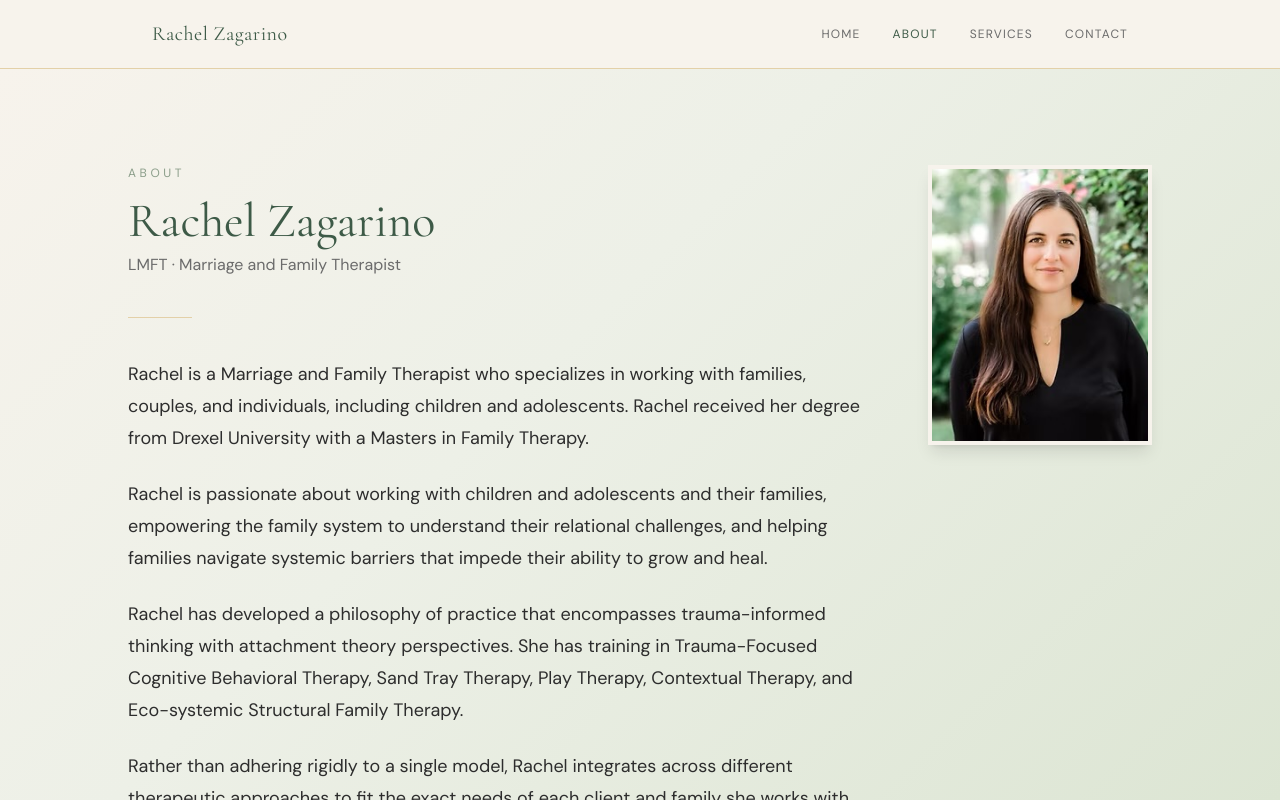
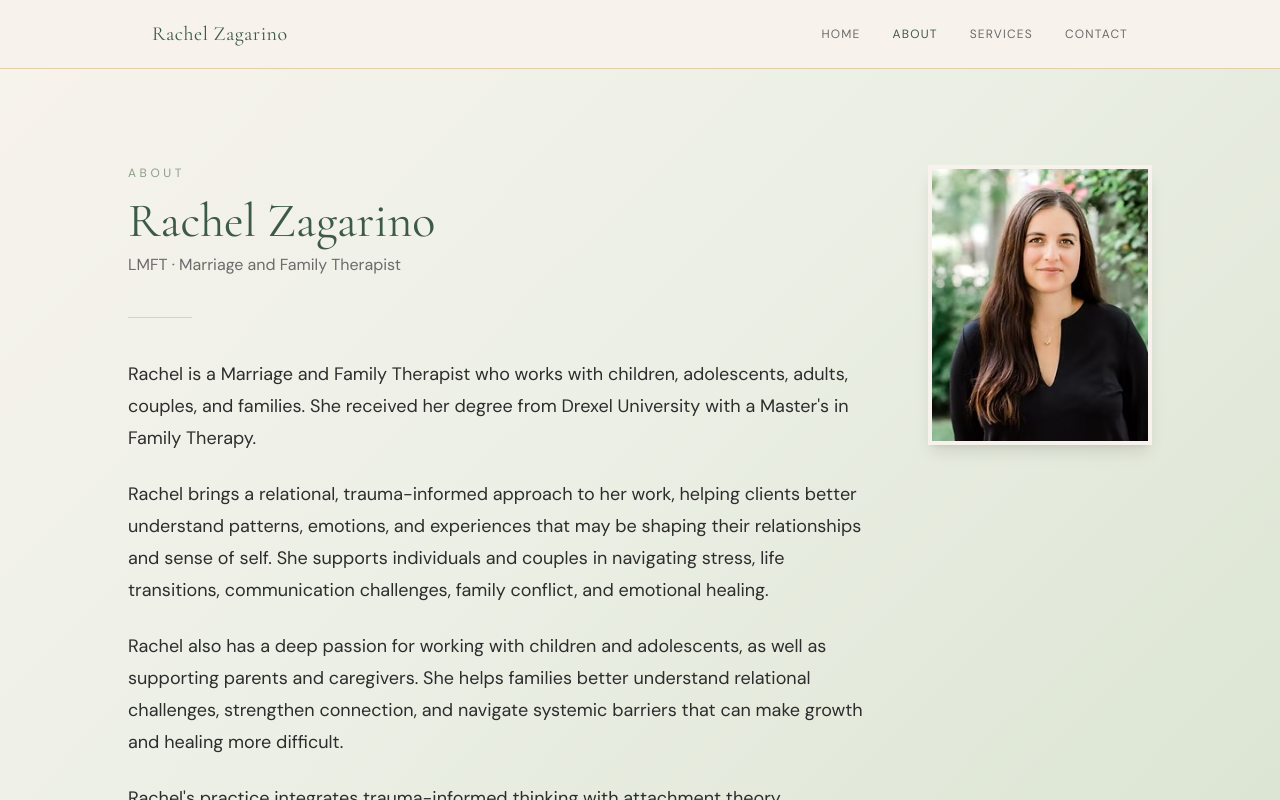
Before and after one commit to mb3152/therapist-website, a Next.js app: page /about in a window 1280 px wide. Built offline with nearby package versions, Linux system fonts and the light colour scheme.

Commit message:
Balance about and individual therapy copy

```diff
--- a/app/about/page.tsx
+++ b/app/about/page.tsx
@@ -20,28 +20,34 @@ export default function About() {
             <div className="w-16 h-px bg-tan mb-10" />
             <div className="font-sans text-warm-dark leading-8 space-y-6 text-lg">
               <p>
-                Rachel is a Marriage and Family Therapist who specializes in
-                working with families, couples, and individuals, including
-                children and adolescents. Rachel received her degree from Drexel
-                University with a Masters in Family Therapy.
+                Rachel is a Marriage and Family Therapist who works with
+                children, adolescents, adults, couples, and families. She
+                received her degree from Drexel University with a Master&apos;s
+                in Family Therapy.
               </p>
               <p>
-                Rachel is passionate about working with children and adolescents
-                and their families, empowering the family system to understand
-                their relational challenges, and helping families navigate
-                systemic barriers that impede their ability to grow and heal.
+                Rachel brings a relational, trauma-informed approach to her
+                work, helping clients better understand patterns, emotions, and
+                experiences that may be shaping their relationships and sense of
+                self. She supports individuals and couples in navigating stress,
+                life transitions, communication challenges, family conflict, and
+                emotional healing.
               </p>
               <p>
-                Rachel has developed a philosophy of practice that encompasses
-                trauma-informed thinking with attachment theory perspectives.
-                She has training in Trauma-Focused Cognitive Behavioral Therapy,
-                Sand Tray Therapy, Play Therapy, Contextual Therapy, and
-                Eco-systemic Structural Family Therapy.
+                Rachel also has a deep passion for working with children and
+                adolescents, as well as supporting parents and caregivers. She
+                helps families better understand relational challenges,
+                strengthen connection, and navigate systemic barriers that can
+                make growth and healing more difficult.
               </p>
               <p>
-                Rather than adhering rigidly to a single model, Rachel
-                integrates across different therapeutic approaches to fit the
-                exact needs of each client and family she works with.
+                Rachel&apos;s practice integrates trauma-informed thinking with
+                attachment theory perspectives. She has training in
+                Trauma-Focused Cognitive Behavioral Therapy, Sand Tray Therapy,
+                Play Therapy, Contextual Therapy, and Eco-systemic Structural
+                Family Therapy. Rather than adhering rigidly to a single model,
+                Rachel draws from different therapeutic approaches to meet the
+                specific needs of each client, couple, or family she works with.
               </p>
             </div>
           </div>
--- a/app/services/page.tsx
+++ b/app/services/page.tsx
@@ -15,7 +15,7 @@ const services = [
   {
     title: "Individual Therapy",
     description:
-      "Rachel works with adults and children and adolescents 7 years and older, creating a safe, supportive space to explore personal challenges, process emotions, and build resilience.",
+      "Rachel works with adults, children, and adolescents ages 7 and older, creating a supportive space to explore emotions, relationships, life transitions, stress, anxiety, trauma, and personal growth. Her approach helps clients better understand themselves, build resilience, and develop tools for navigating challenges with greater clarity and confidence.",
   },
   {
     title: "Child Therapy",
```
